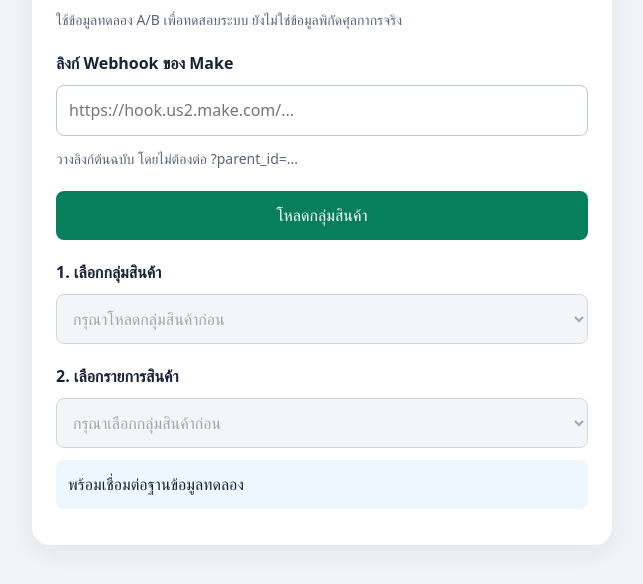
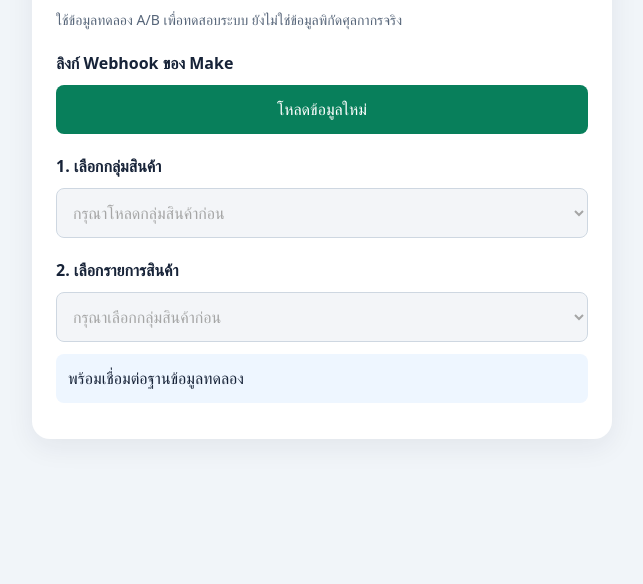
Before and after one commit to Pong1441/hs6-lookup, a plain HTML site: page index.html in a window 1280 px wide. Shown: the part 140-724 px from the top of the page, without its empty margins (318-961 px from the left). Drawn offline with Linux system fonts and the light colour scheme.

Commit message:
Update index.html

```diff
--- a/index.html
+++ b/index.html
@@ -174,6 +174,20 @@
         " (" + item.value + ") — สิ้นสุดรายการทดลอง"
       : "";
   });
+  // ตั้งค่าลิงก์สำหรับฐานข้อมูลทดลอง
+el("endpoint").value = "วางลิงก์ Webhook ของ Make ที่นี่";
+
+// ซ่อนช่องตั้งค่าจากหน้าผู้ใช้
+el("connect").querySelectorAll("label, input, p")
+  .forEach(element => {
+    element.hidden = true;
+  });
+
+// เก็บปุ่มไว้สำหรับโหลดใหม่หากเชื่อมต่อไม่สำเร็จ
+el("start").textContent = "โหลดข้อมูลใหม่";
+
+// โหลดกลุ่มสินค้าอัตโนมัติเมื่อเปิดหน้าเว็บ
+el("connect").requestSubmit();
 </script>
 </body>
 </html>
```
